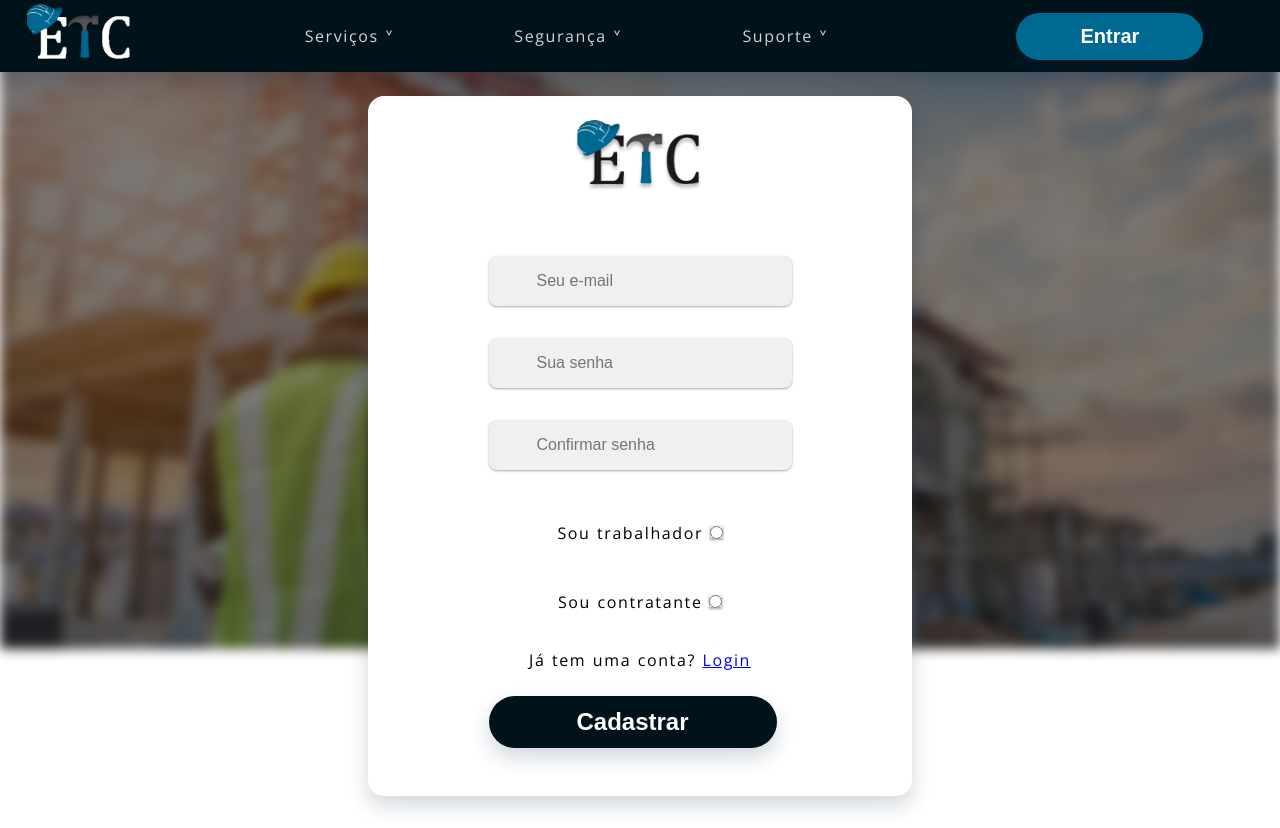
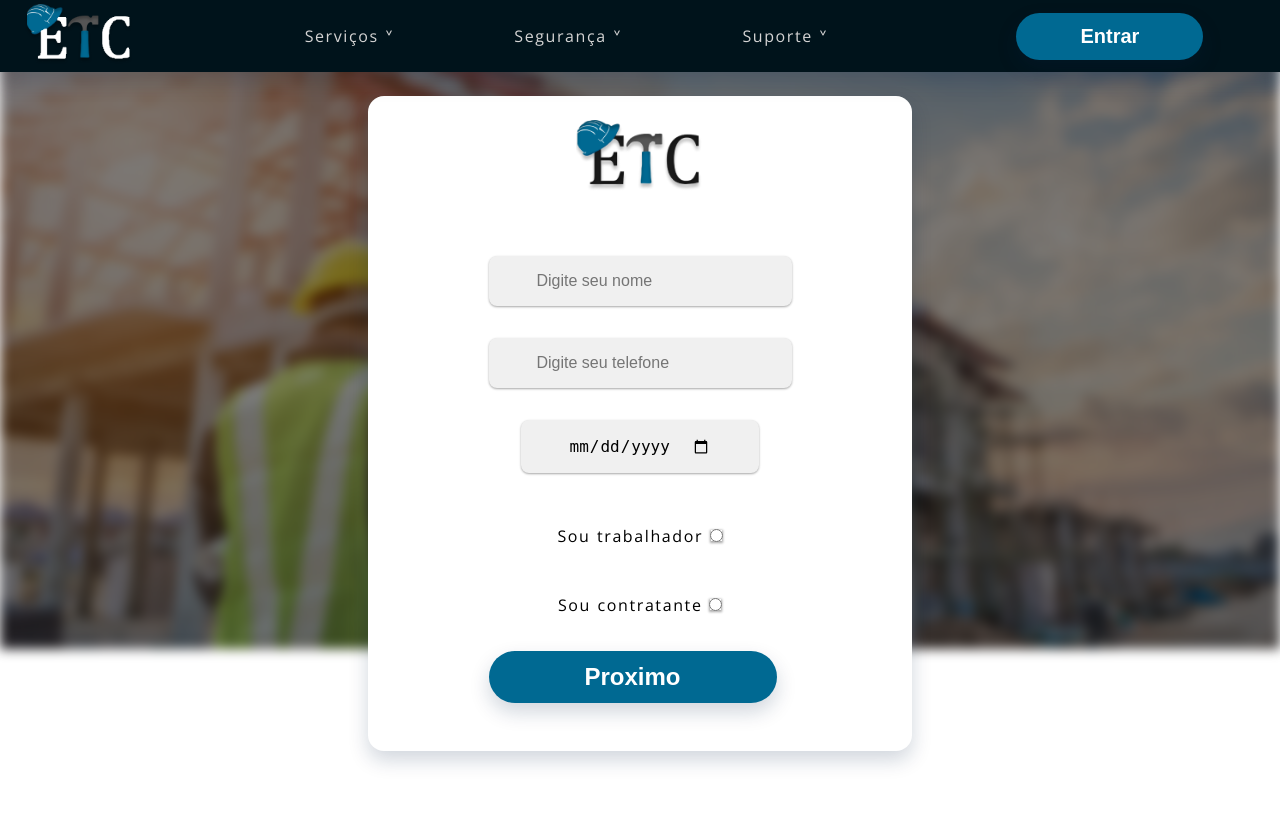
Before and after one commit to guirib00/etc, a PHP site: page /painel-cadastro.php in a window 1280 px wide. After the commit the page ends 766 px from the top, so only its background shows below. Run offline with PHP 8.4, Linux system fonts and the light colour scheme.

Commit message:
Colocando mais uma parte de formulario no cadastro de trabalhador e contratante

```diff
--- a/components/register-area.php
+++ b/components/register-area.php
@@ -1,82 +1,111 @@
 <?php
-	include('./modules/conexao.php');
+    include('./modules/conexao.php');
     $erro = "";
 
-	if ($_POST) {
+    if ($_POST) {
         $registerType = $_POST['register_type'];
 
-        if($_POST['senha'] == $_POST['confirm_pass']){ //Verificação de senhas
+        if ($_POST['senha'] == $_POST['confirm_pass']) { //Verificação de senhas
 
-            if($registerType == "trabalhador"){ //Verificar input(radio)
-		        CadastrarTrabalhador($_POST['email'],$_POST['senha']); //Cadastro trabalhador
+            if ($registerType == "trabalhador") { //Verificar input(radio)
+                CadastrarTrabalhador($_POST['email'], $_POST['senha']); //Cadastro trabalhador
             }
 
-            if($registerType == "contratante"){ //Verificar input(radio)
-                CadastrarContratante($_POST['email'],$_POST['senha']); //cadastro trabalhador
+            if ($registerType == "contratante") { //Verificar input(radio)
+                CadastrarContratante($_POST['email'], $_POST['senha']); //cadastro trabalhador
             }
-
-        }
-
-        else{
+        } else {
             $erro = "As senhas são diferentes"; //As senhas estão diferentes
         }
     }
 ?>
 
+<style>
+    .invisible {
+        display: none;
+    }
+
+    .form-part {
+        display: none;
+    }
+
+    .visible {
+        display: block;
+    }
+</style>
+
 <section class="register-area">
-
     <section class="painel-container white-background shadow">
-
-        <form class="painel-area" method="post">
-
+        <form id="completeForm" method="post">
             <aside class="rounded-circle">
-                <a href="index.php"> <img src="./views/images/main_logo_alt.png"> </a>
+                <a href="index.php"> <img src=" ./views/images/main_logo_alt.png"> </a>
             </aside>
 
-            <label for="email"></label>
-            <input type="email" id="email" placeholder="Seu e-mail" name="email" autofocus required autocomplete="on"> </input>
+            <!-- Parte 1 -->
+            <div id="formPart1" class="form-part visible painel-area">
+                <label for="nome"></label>
+                <input type="text" name="nome" placeholder="Digite seu nome">
+                <br>
+                <label for="telefone"></label>
+                <input type="text" class="form-control" name="phone" placeholder="Digite seu telefone" title="Número de telefone precisa ser no formato (99) 9999-9999" required="required" />
+                <br>
+                <label for="Data de nascimento">
+                    <input type="date" placeholder="data de nascimento">
+                </label>
+                <br>
+                <br>
+                <label for="type">
+                    <div class="text-center">Sou trabalhador <input type="radio" name="register_type" id="type" value="trabalhador"></div>
+                </label>
+                <br>
+                <label for="type-two">
+                    <div class="text-center">Sou contratante <input type="radio" name="register_type" id="type-two" value="contratante"></div>
+                </label>
+                <br>
+                <button type="button" class="button-secondary button button-next shadow" onclick="nextPart()">Proximo</button>
+            </div>
 
-            <br>
+            <!-- Parte 2 -->
+            <div id="formPart2" class="painel-area form-part">
+                <label for="email"></label>
+                <input type="email" name="email" placeholder="Seu e-mail" autofocus required autocomplete="on">
+                <br>
+                <label for="senha"></label>
+                <input type="password" name="senha" placeholder="Sua senha" required>
+                <br>
+                <label for="confirmar_senha"></label>
+                <input type="password" name="confirm_pass" placeholder="Confirmar senha" required>
+                <?php if (!empty($erro)) : ?>
+                    <p class="error-message text-center"><?php echo $erro; ?></p>
+                <?php endif; ?>
+                <br>
+                <br>
+                <br>
+                <div class="text-center">Já tem uma conta? <a href="painel-login.php">Login</a></div>
+                <br>
+            </div>
 
-            <label for="senha"></label>
-            <input type="password" id="senha" placeholder="Sua senha" name="senha" required> </input> <i id="toggleIcon" class="fas fa-eye-slash toggle-icon" onclick="togglePasswordVisibility()"></i></input> <!-- Adição do "required" que obriga o usuario escolher/digitar algo no input -->
+            <!-- Botões para navegação entre as partes -->
+            <div class="text-center">
+                <button type="button" id="return" class="button-return button-secondary button invisible" onclick="returnPart()">Voltar</button>
+                <button type="submit" id="cadastrar" class="button button-register shadow invisible"><a href="#">Cadastrar</a></button>
+            </div>
+        </form>
+    </section>
+</section>
 
-            <br>
+<script>
+    function nextPart() {
+        document.getElementById('formPart1').classList.remove('visible');
+        document.getElementById('formPart2').classList.add('visible');
+        document.getElementById('return').classList.remove('invisible');
+        document.getElementById('cadastrar').classList.remove('invisible');
+    }
 
-            <label for="confirmar_senha"></label>
-            <input type="password" id="confirmar_senha" placeholder="Confirmar senha" name="confirm_pass" required> </input>
-
-            <?php if (!empty($erro)) : ?>
-
-                <p class="error-message text-center"><?php echo $erro; ?></p> <!-- Criação e acionamento da variavel erro, acionada quando o usuario digita senhas diferentes no campo de senha e confirmar senha-->
-
-            <?php endif; ?>
-
-            <br>
-
-            <br>
-
-            <label for="type">
-            <div class="text-center">Sou trabalhador <input type="radio" name="register_type" id="type" value="trabalhador" required></input> </div>
-            </label>
-
-            <br>
-
-            <label for="type-two">
-            <div class="text-center">Sou contratante <input type="radio" name="register_type" id="type-two" value="contratante" required></input>
-            </div>
-            </label>
-
-            <br>
-
-            <div class="text-center">Já tem uma conta? <a href="painel-login.php">Login</a></div>
-
-            <br>
-
-            <button class="button button-register shadow"><a href="#">Cadastrar</a></button>
-
-        </form>
-
-    </section>
-
-</section>
+    function returnPart() {
+        document.getElementById('formPart2').classList.remove('visible');
+        document.getElementById('formPart1').classList.add('visible');
+        document.getElementById('return').classList.add('invisible');
+        document.getElementById('cadastrar').classList.add('invisible');
+    }
+</script>
--- a/views/css/style.css
+++ b/views/css/style.css
@@ -551,3 +551,18 @@ button > a {
     width: 18rem;
     font-size: 1.5rem;
 }
+.button-return{
+    margin-left: -5rem;
+    margin-top: 2rem;
+    padding: 0.75rem;
+    font-size: 14px;
+}
+.button-next {
+    width: 18rem;
+    font-size: 1.5rem;
+}
+
+input[type=date]{
+    margin-left: 2rem;
+    margin-right: auto;
+}
```
